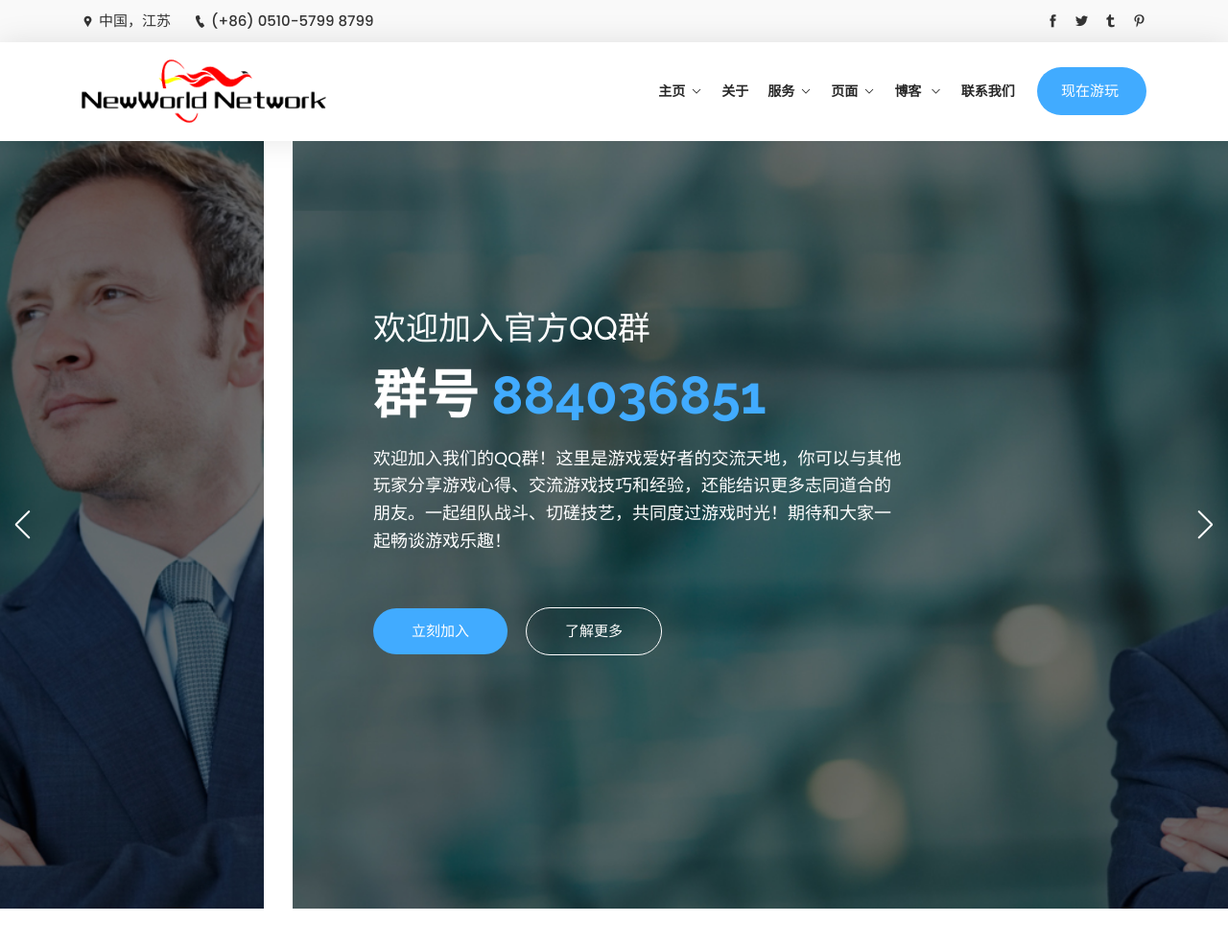
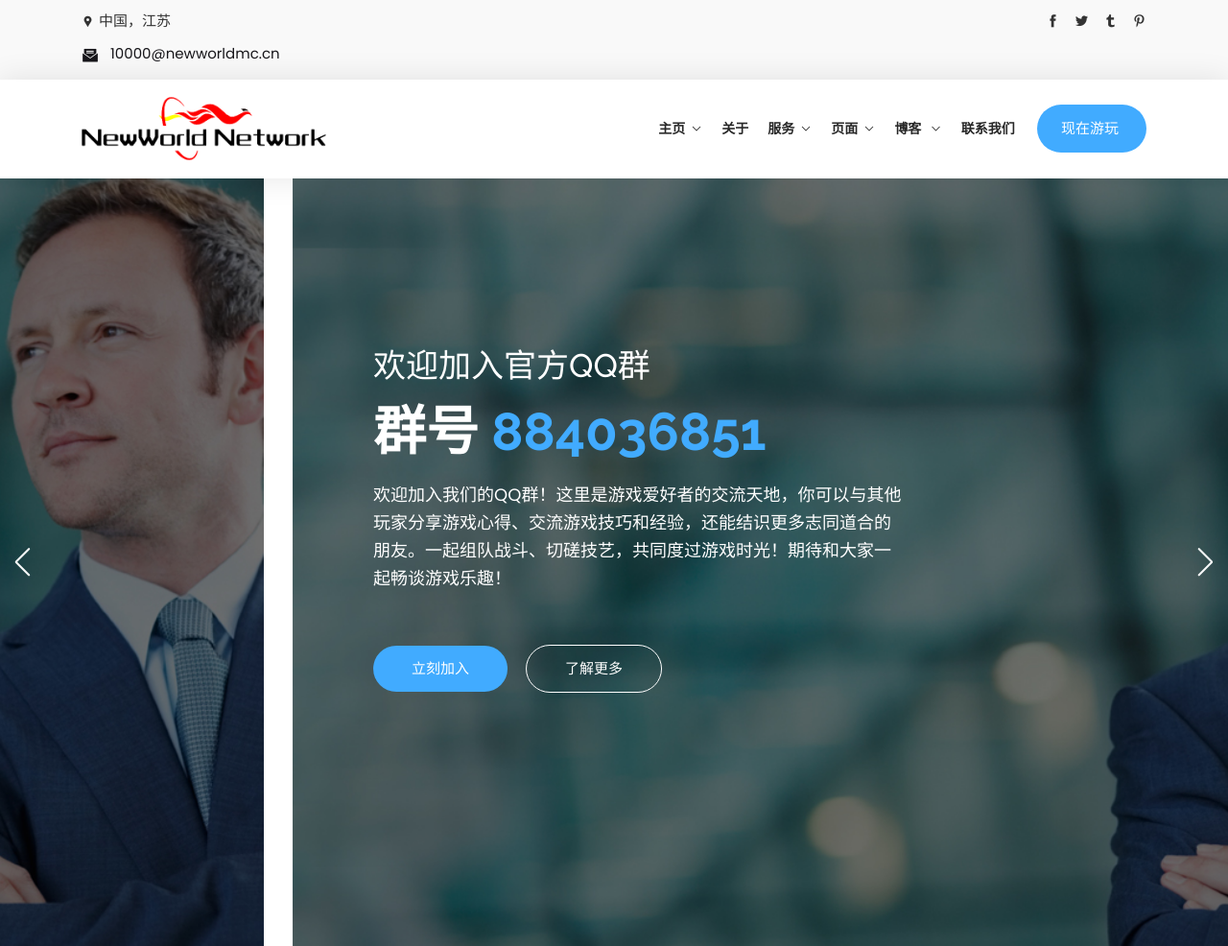
Before and after one commit to NewWorld-Network/NewWorld-Network, a plain HTML site: page index.html in a window 1280 px wide. Shown: the top 986 px of the page at 96% size. Drawn offline with Linux system fonts and the light colour scheme.

Commit message:
Update index.html

```diff
--- a/index.html
+++ b/index.html
@@ -31,7 +31,14 @@
                            <span>
                            <i class="icofont-google-map"></i>中国，江苏</span>
                            <a href="#">
-                           <i class="icofont-ui-call"></i>(+86) 0510-5799 8799</a>
+                           <div class="footer_s_inner">
+                              <div class="footer-sociala-icon">
+                                 <i class="icofont-envelope-open"></i>
+                              </div>
+                              <div class="footer-sociala-info">
+                                 <p>10000@newworldmc.cn&nbsp;</p>
+                              </div>
+                           </div>
                         </p>
                      </div>
                   </div>
```
